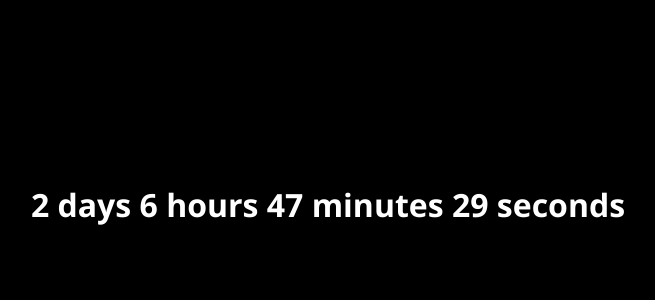
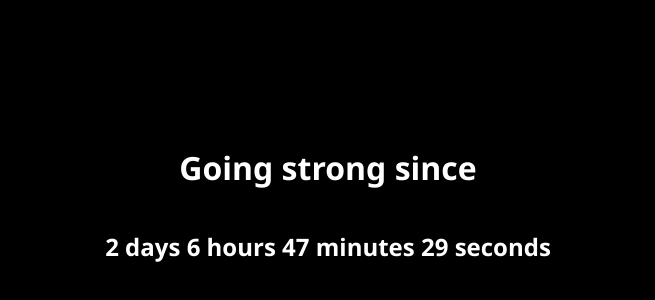
Before and after one commit to jensgerntholtz/nonut, a plain HTML site: page index.html in a window 1280 px wide. Shown: the part 204-504 px from the top of the page, without its empty margins (312-967 px from the left). Drawn offline with Linux system fonts and the light colour scheme.

Commit message:
updated formatting

```diff
--- a/index.html
+++ b/index.html
@@ -4,25 +4,25 @@
 <head>
   <meta charset="utf-8" />
   <meta http-equiv="X-UA-Compatible" content="IE=edge">
-  <title>Game</title>
+  <title>No Nut Nov</title>
   <meta name="viewport" content="width=device-width, initial-scale=1">
   <link rel="stylesheet" type="text/css" media="screen" />
 </head>
 <style>
   body {
     display: flex;
+    flex-direction: column;
     align-items: center;
     justify-content: center;
     font-family: 'Segoe UI', Tahoma, Geneva, Verdana, sans-serif;
     height: 100vh;
+    color: white;
     background: black;
-  }
-  h1 {
-    color: white;
   }
 </style>
 <body>
-  <h1 id="counter"></h1>
+  <h1>Going strong since</h1>
+  <h2 id="counter">loading</h2>
 
   <script>
     function toHHMMSS(timeInSeconds) {
```
